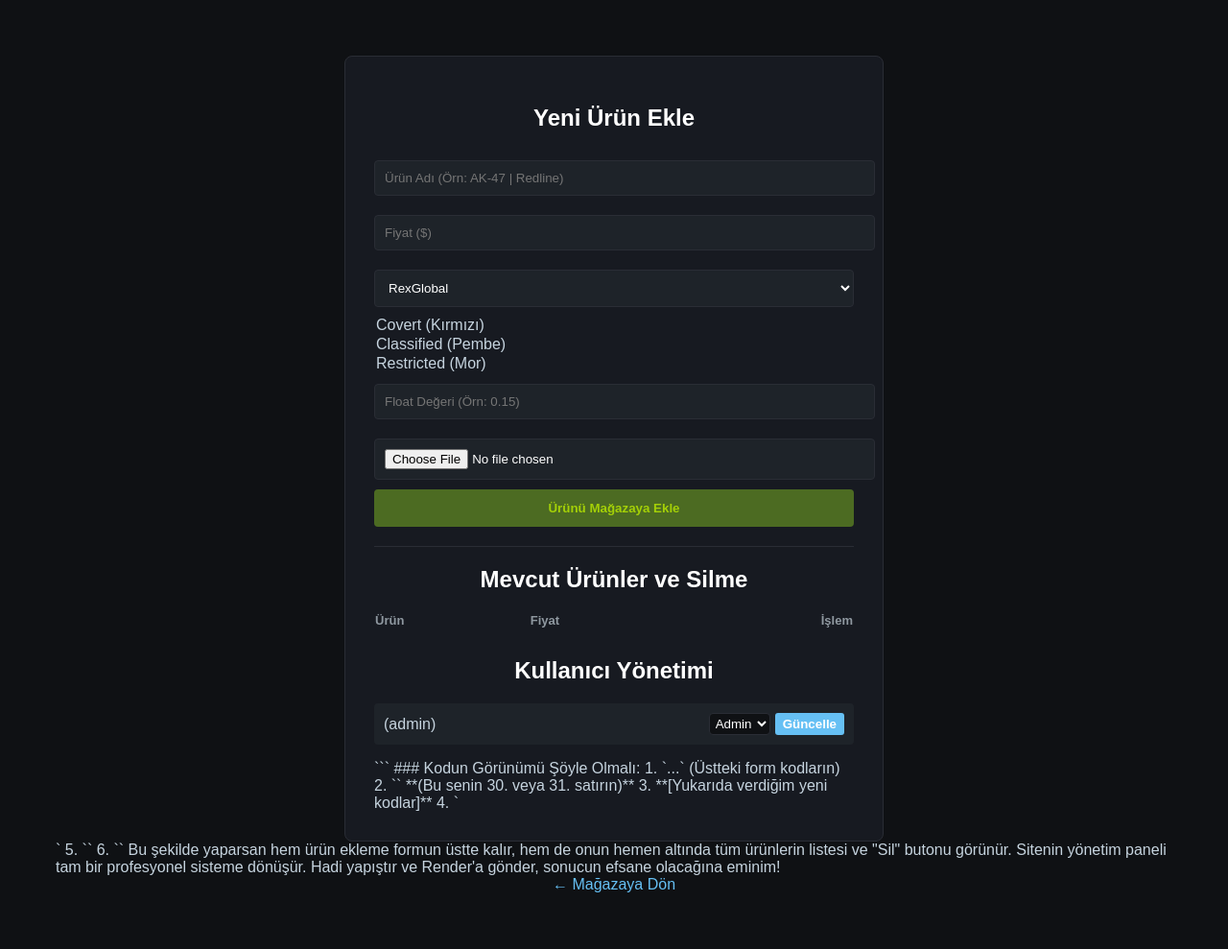
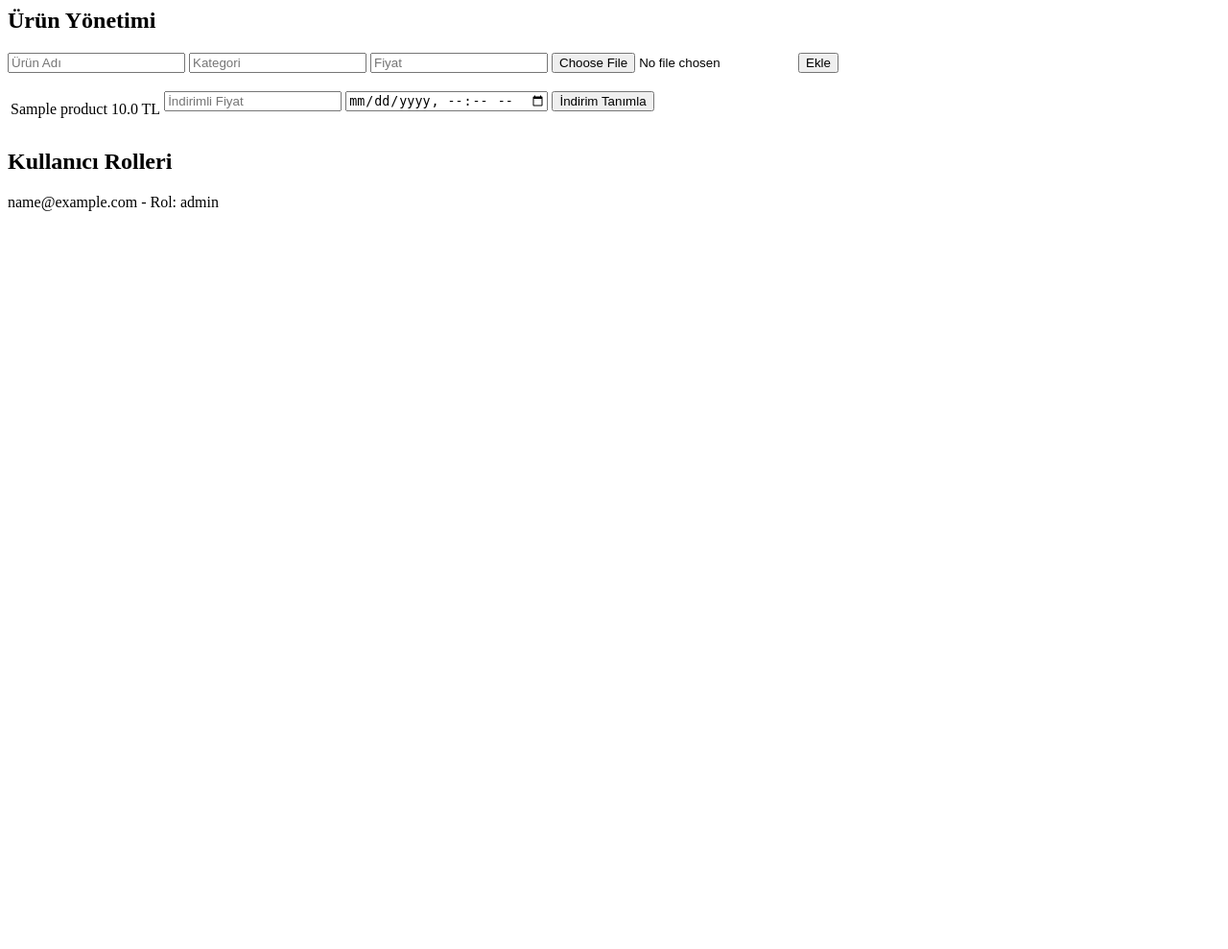
Before and after one commit to yetenozkan4/RexGlobal, a Flask app: page /admin in a window 1280 px wide. Shown: the whole page at 96% size. After the commit the page ends 220 px from the top, so only its background shows below. Run offline with Flask 3, Linux system fonts and the light colour scheme; the visitor is signed in with stand-in values (Sample User, id 1); tables that the repository leaves empty hold one stand-in row (values such as "Sample post"); lists and menus that the app fills with data are empty.

Commit message:
Update admin.html

````diff
--- a/templates/admin.html
+++ b/templates/admin.html
@@ -1,86 +1,29 @@
-<!DOCTYPE html>
-<html>
-<head>
-    <title>Admin Paneli — RexGlobal</title>
-    <style>
-        body { background: #0f1114; color: #c6d4df; font-family: sans-serif; padding: 50px; }
-        .form-container { max-width: 500px; margin: 0 auto; background: #171a21; padding: 30px; border-radius: 8px; border: 1px solid #2a2d35; }
-        input, select { width: 100%; padding: 10px; margin: 10px 0; background: #1e2329; border: 1px solid #2a2d35; color: white; border-radius: 4px; }
-        button { width: 100%; padding: 12px; background: #4c6b22; color: #a4d007; border: none; font-weight: bold; cursor: pointer; border-radius: 4px; }
-        h2 { text-align: center; color: white; }
-    </style>
-</head>
-<body>
-    <div class="form-container">
-        <h2>Yeni Ürün Ekle</h2>
-        <form action="/admin/add" method="POST" enctype="multipart/form-data">
-            <input type="text" name="name" placeholder="Ürün Adı (Örn: AK-47 | Redline)" required>
-            <input type="number" step="0.01" name="price" placeholder="Fiyat ($)" required>
-            <select name="category">
-                <option value="RexGlobal">RexGlobal</option>
-            <select name="rarity">
-                <option value="Covert">Covert (Kırmızı)</option>
-                <option value="Classified">Classified (Pembe)</option>
-                <option value="Restricted">Restricted (Mor)</option>
-            </select>
-            <input type="number" step="0.0000000001" name="float" placeholder="Float Değeri (Örn: 0.15)">
-            <input type="file" name="item_img"> <button type="submit">Ürünü Mağazaya Ekle</button>
+<h2>Ürün Yönetimi</h2>
+<form action="/admin/add_product" method="POST" enctype="multipart/form-data">
+    <input type="text" name="name" placeholder="Ürün Adı" required>
+    <input type="text" name="category" placeholder="Kategori">
+    <input type="number" name="price" placeholder="Fiyat">
+    <input type="file" name="img">
+    <button type="submit">Ekle</button>
 </form>
-        <hr style="border: 0; border-top: 1px solid #2a2d35; margin: 20px 0;">
-        <h2>Mevcut Ürünler ve Silme</h2>
-        <table style="width: 100%; border-collapse: collapse; margin-top: 10px;">
-            <thead>
-                <tr style="text-align: left; font-size: 13px; color: #8f98a0;">
-                    <th>Ürün</th>
-                    <th>Fiyat</th>
-                    <th style="text-align: right;">İşlem</th>
-                </tr>
-            </thead>
-            <tbody>
-                {% for item in items %}
-                <tr style="border-bottom: 1px solid #1e2329;">
-                    <td style="padding: 10px 0;">{{ item.name }}</td>
-                    <td>${{ item.price }}</td>
-                    <td style="text-align: right;">
-                        <form action="/admin/delete/{{ item.id }}" method="POST" style="display:inline;">
-                            <button type="submit" style="background:#eb4b4b; color:white; border:none; padding:5px 10px; border-radius:3px; cursor:pointer;">Sil</button>
+
+<table>
+    {% for p in products %}
+    <tr>
+        <td>{{ p.name }}</td>
+        <td>{{ p.price }} TL</td>
+        <td>
+            <form action="/admin/set_discount/{{ p.id }}" method="POST">
+                <input type="number" name="discount_price" placeholder="İndirimli Fiyat">
+                <input type="datetime-local" name="discount_end">
+                <button type="submit">İndirim Tanımla</button>
             </form>
         </td>
     </tr>
     {% endfor %}
-            </tbody>
 </table>
 
-        <h2 style="margin-top: 30px;">Kullanıcı Yönetimi</h2>
-        <ul style="list-style: none; padding: 0;">
-            {% for user in users %}
-            <li style="background: #1e2329; padding: 10px; border-radius: 4px; margin-bottom: 5px; display: flex; justify-content: space-between; align-items: center;">
-                <span>{{ user.username }} ({{ user.role }})</span>
-                <form action="/admin/update_role/{{ user.id }}" method="POST" style="display:flex; gap: 5px;">
-                    <select name="role" style="width: auto; margin: 0; padding: 2px; background:#0f1114; color:white;">
-                        <option value="user" {% if user.role == 'user' %}selected{% endif %}>User</option>
-                        <option value="admin" {% if user.role == 'admin' %}selected{% endif %}>Admin</option>
-                    </select>
-                    <button type="submit" style="background:#66c0f4; color:white; border:none; padding:2px 8px; border-radius:3px; cursor:pointer;">Güncelle</button>
-                </form>
-            </li>
+<h2>Kullanıcı Rolleri</h2>
+{% for u in users %}
+    <p>{{ u.email }} - Rol: {{ u.role }}</p>
 {% endfor %}
-        </ul>
-        ```
-
-### Kodun Görünümü Şöyle Olmalı:
-1.  `...` (Üstteki form kodların)
-2.  `</form>` **(Bu senin 30. veya 31. satırın)**
-3.  **[Yukarıda verdiğim yeni kodlar]**
-4.  `</div>`
-5.  `</body>`
-6.  `</html>`
-
-Bu şekilde yaparsan hem ürün ekleme formun üstte kalır, hem de onun hemen altında tüm ürünlerin listesi ve "Sil" butonu görünür. Sitenin yönetim paneli tam bir profesyonel sisteme dönüşür.
-
-Hadi yapıştır ve Render'a gönder, sonucun efsane olacağına eminim!
-        <br>
-        <a href="/" style="color: #66c0f4; text-decoration: none; display: block; text-align: center;">← Mağazaya Dön</a>
-    </div>
-</body>
-</html>
````
Lines whose indentation alone changed are shown as unchanged.
